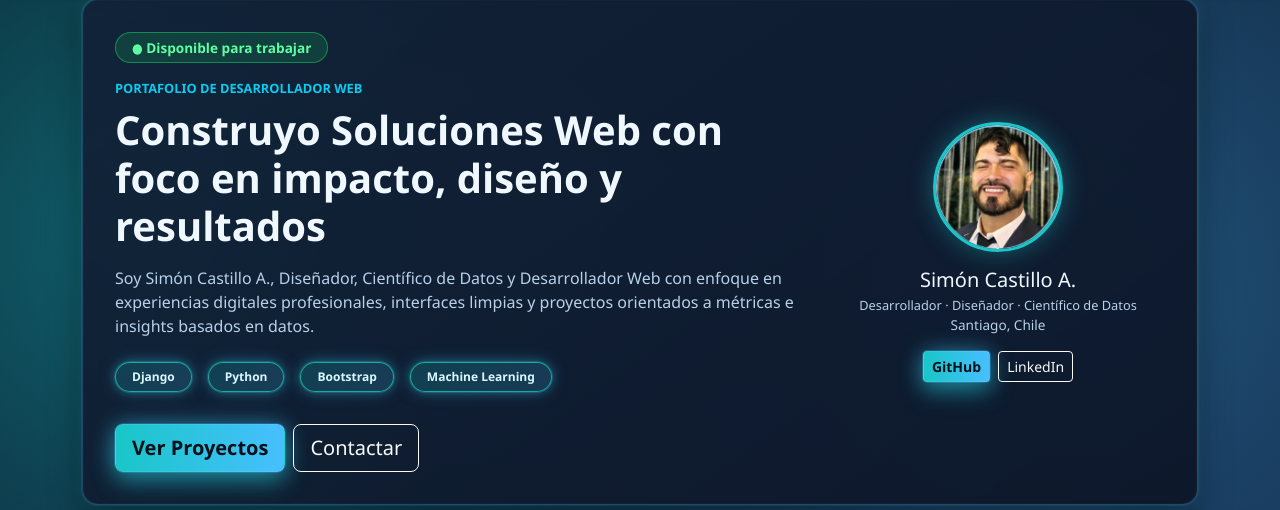
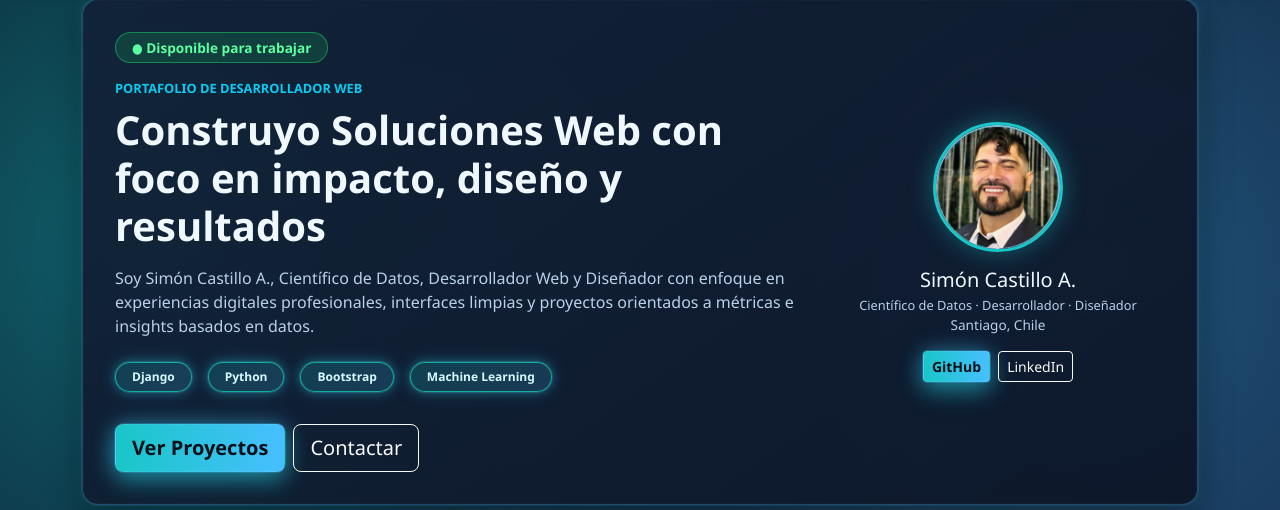
Before and after one commit to simoncastillo1712/webPortfolio, a Django app: page / in a window 1280 px wide. Shown: the part 102-612 px from the top of the page. Run offline with Django 5.2, Linux system fonts and the light colour scheme.

Commit message:
feat: reorder professions to Científico de Datos, Desarrollador, Diseñador

```diff
--- a/config/portafolio/templates/base.html
+++ b/config/portafolio/templates/base.html
@@ -255,7 +255,7 @@
 
     <footer class="py-4 mt-4">
         <div class="container d-flex flex-column flex-md-row justify-content-between align-items-center gap-2">
-            <p class="mb-0">© 2026 Simón Castillo A. — Diseñador, Desarrollador Web y Científico de Datos.</p>
+            <p class="mb-0">© 2026 Simón Castillo A. — Científico de Datos, Desarrollador Web y Diseñador.</p>
             <small>Portafolio profesional</small>
         </div>
     </footer>
--- a/config/portafolio/templates/inicio.html
+++ b/config/portafolio/templates/inicio.html
@@ -15,7 +15,7 @@
                 </div>
                 <div>
                     <h2 class="h5 mb-1">Simón Castillo A.</h2>
-                    <p class="text-muted-custom mb-0" style="font-size:.8rem;">Desarrollador · Diseñador · Científico de Datos</p>
+                    <p class="text-muted-custom mb-0" style="font-size:.8rem;">Científico de Datos · Desarrollador · Diseñador</p>
                     <p class="text-muted-custom mb-0" style="font-size:.85rem;">Santiago, Chile</p>
                 </div>
                 <div class="d-flex gap-2">
@@ -38,7 +38,7 @@
                 Construyo Soluciones Web con foco en impacto, diseño y resultados
             </h1>
             <p class="text-muted-custom mb-4">
-                Soy Simón Castillo A., Diseñador, Científico de Datos y Desarrollador Web con enfoque en experiencias digitales profesionales,
+                Soy Simón Castillo A., Científico de Datos, Desarrollador Web y Diseñador con enfoque en experiencias digitales profesionales,
                 interfaces limpias y proyectos orientados a métricas e insights basados en datos.
             </p>
             <div class="d-flex flex-wrap gap-2 mb-4">
--- a/config/portafolio/templates/sobreMi.html
+++ b/config/portafolio/templates/sobreMi.html
@@ -13,7 +13,7 @@
         </div>
         <div>
             <h1 class="section-title mb-1">Sobre mí</h1>
-            <p class="text-muted-custom mb-0">Desarrollador Web · Data Science · Santiago, Chile</p>
+            <p class="text-muted-custom mb-0">Científico de Datos · Desarrollador Web · Santiago, Chile</p>
         </div>
     </div>
     <p class="text-muted-custom mb-2">
```
